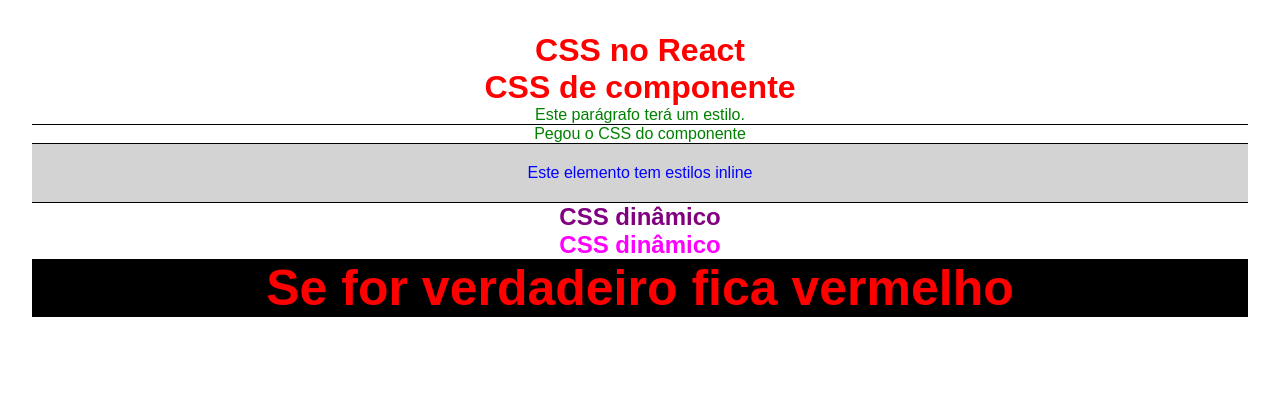
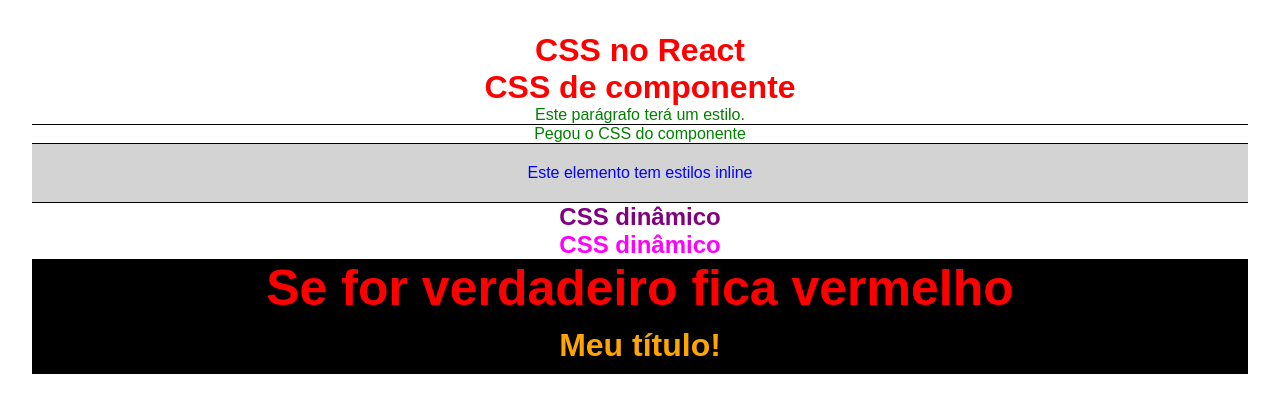
Before and after one commit to joaoppaixao/react-HDC, a React (Vite) app in the folder 4_CSS_REACT/css-react/: page / in a window 1280 px wide. Shown: the top 412 px of the page. Built offline with nearby package versions, Linux system fonts and the light colour scheme.

Commit message:
css modules

```diff
--- a/4_CSS_REACT/css-react/src/App.jsx
+++ b/4_CSS_REACT/css-react/src/App.jsx
@@ -2,6 +2,8 @@ import './App.css'
 
 // 2 - css do componente
 import MyComponent from './components/MyComponent'
+
+import Title from './components/Title';
 
 function App() {
 
@@ -25,6 +27,8 @@ function App() {
       <h2 style={n > 20 ? {color: "purple"} : {color: "magenta"}}>CSS dinâmico</h2>
       { /* 5 - classes dinamicas */}
       <h2 className={redTitle ? "red-title" : "title"}>Se for verdadeiro fica vermelho</h2>
+      { /* 6 - css modules */}
+      <Title />
     </div>
   )
 }
--- /dev/null
+++ b/4_CSS_REACT/css-react/src/components/Title.jsx
@@ -0,0 +1,9 @@
+import classes from "./Title.module.css"
+
+const Title = () => {
+  return (
+    <h1 className={classes.title}>Meu título!</h1>
+  )
+}
+
+export default Title
--- /dev/null
+++ b/4_CSS_REACT/css-react/src/components/Title.module.css
@@ -0,0 +1,5 @@
+.title {
+    color: orange;
+    background-color: #000;
+    padding: 10px;
+}
```
